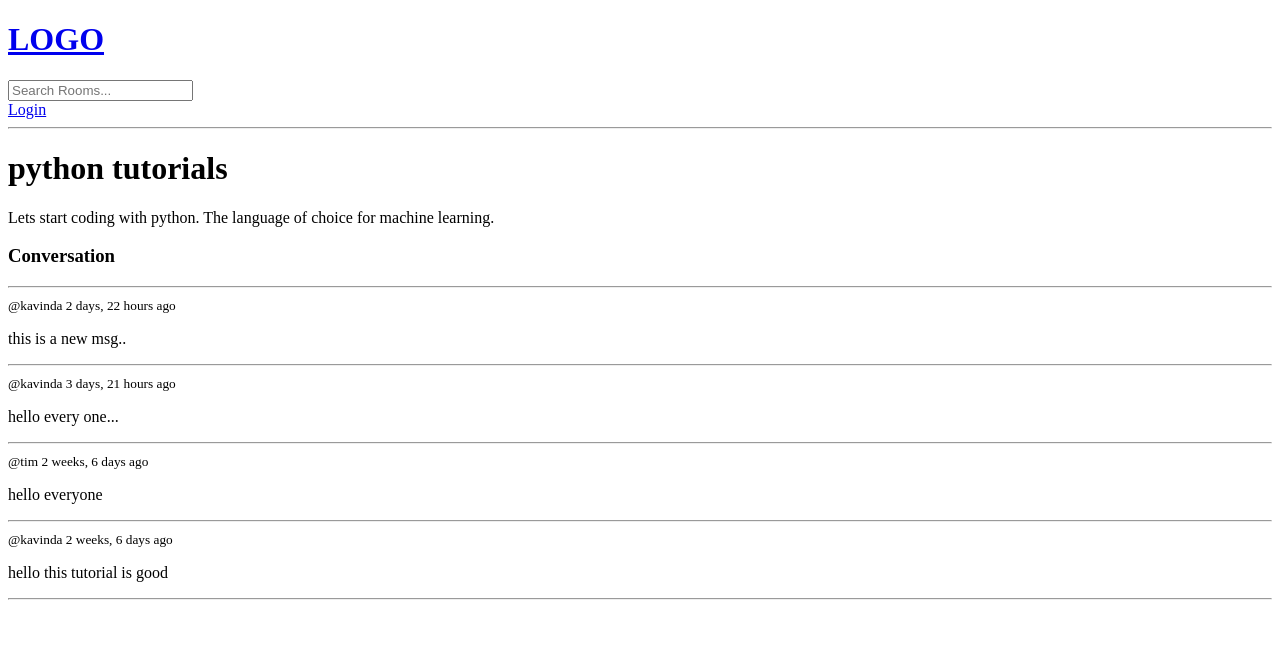
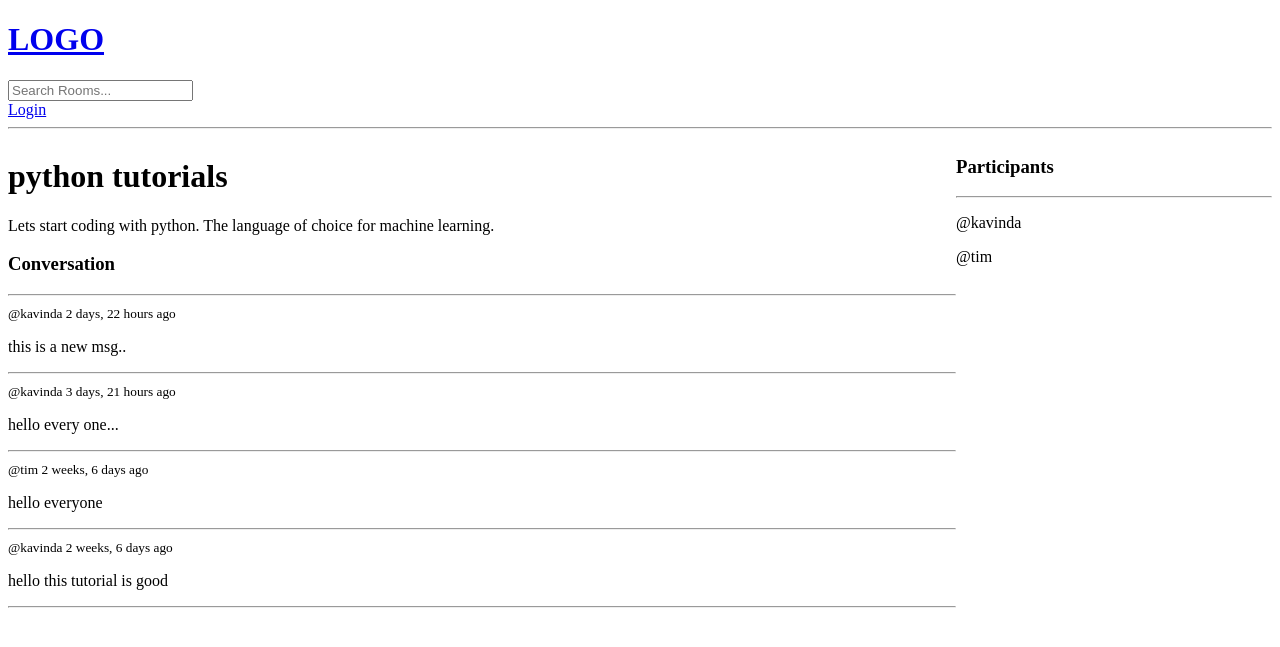
Before and after one commit to kavinda-ravishan/Django_TraversyMedia_Studybuddev, a Django app: page /room/2/ in a window 1280 px wide. Shown: the top 647 px of the page. Run offline with Django 3.2, Linux system fonts and the light colour scheme; data comes from the database, SQL or seed files in the repository; both versions use the stored data as it was after the commit.

Commit message:
participants of room and show participants.

```diff
--- a/base/models.py
+++ b/base/models.py
@@ -12,7 +12,7 @@ class Room(models.Model):
     topic = models.ForeignKey(Topic, on_delete=models.SET_NULL, null=True)
     name = models.CharField(max_length=200)
     description = models.TextField(null=True, blank=True) # database field (can Empty), form field (can Empty)
-    #participants =
+    participants = models.ManyToManyField(User, related_name='participant', blank=True)
     updated = models.DateTimeField(auto_now=True) # everytime save (or updated) the field
     created = models.DateTimeField(auto_now_add=True) # first time created the field
 
--- a/base/templates/base/room.html
+++ b/base/templates/base/room.html
@@ -1,6 +1,16 @@
 {% extends 'main.html' %}
 {% block content %}
 
+<style>
+    .room-container {
+        display: grid;
+        grid-template-columns: 3fr 1fr;
+    }
+</style>
+
+<div class="room-container">
+
+    <div>
         <h1>{{room.name}}</h1>
         <p>{{room.description}}</p>
 
@@ -24,5 +34,17 @@
             </form>
         </div>
         {% endif %}
+    </div>
 
+    <div>
+        <h3>Participants</h3>
+        <hr>
+        {% for participant in participants %}
+        <div>
+            <p>@{{participant.username}}</p>
+        </div>
+        {% endfor %}
+    </div>
+
+</div>
 {% endblock content %}
--- a/base/views.py
+++ b/base/views.py
@@ -79,6 +79,7 @@ def home(request):
 def room(request, pk):
     room = Room.objects.get(id=pk)
     room_messages = room.message_set.all().order_by('-created')
+    participants = room.participants.all()
 
     if request.method == 'POST':
         message = Message.objects.create(
@@ -89,7 +90,7 @@ def room(request, pk):
 
         return redirect('room', pk=room.id)
 
-    context = {'room': room, 'room_messages': room_messages}
+    context = {'room': room, 'room_messages': room_messages, 'participants': participants}
     return render(request, 'base/room.html', context)
 
 @login_required(login_url='login')
```
Also changed, not shown: base/migrations/0003_auto_20211104_1655.py (added), db.sqlite3. Lines whose indentation alone changed are shown as unchanged.
